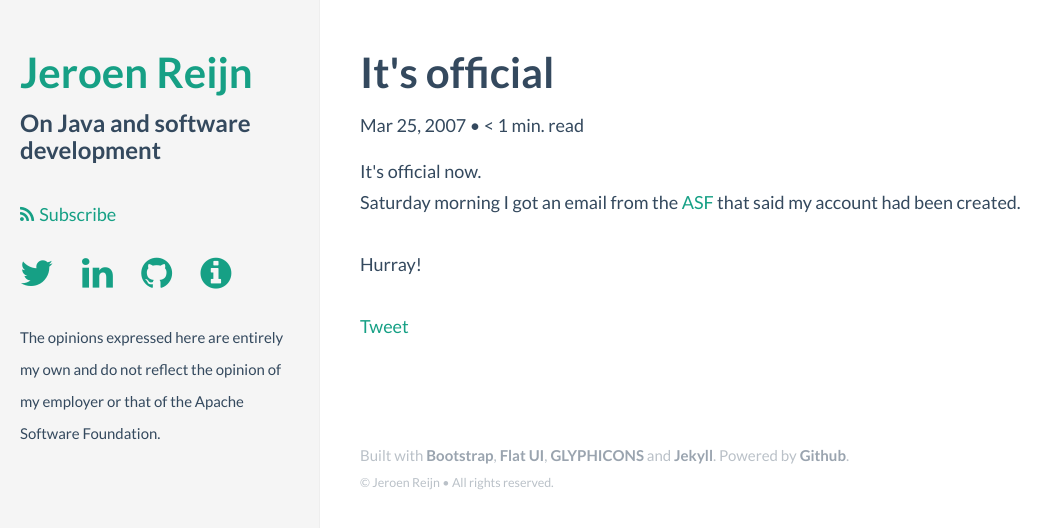
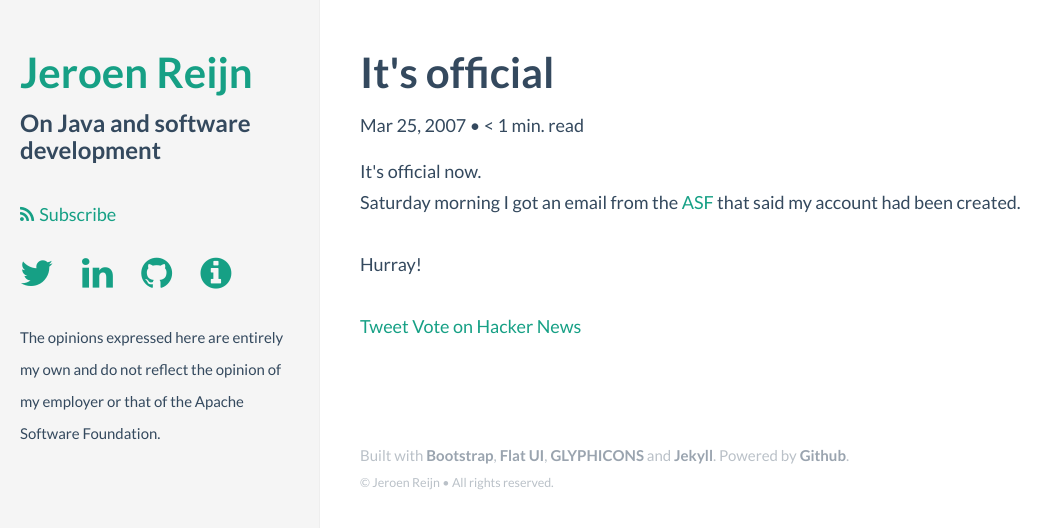
Before and after one commit to jreijn/jreijn.github.com, a Jekyll site: the page built from _posts/2007-03-25-it-official.markdown, in a window 1280 px wide. Shown: the top 528 px of the page, without its empty margins (0-1063 px from the left). Built offline with Jekyll 4.4.1, drawn with Linux system fonts in a browser that asks for light colours; Markdown is read by kramdown in place of the engine named in the settings; a script that is not in the unit is left out; comment, search, counter and statistics services are not loaded.

Commit message:
Added HN button to post page

```diff
--- a/_includes/sharing.html
+++ b/_includes/sharing.html
@@ -3,7 +3,8 @@
 
     <!-- Google + -->
     <g:plusone size="medium"></g:plusone>
-
+    <a href="https://news.ycombinator.com/submit" class="hn-button" data-count="horizontal">Vote on Hacker News</a>
+    &nbsp;&nbsp;&nbsp;&nbsp;&nbsp;&nbsp;&nbsp;&nbsp;
     <script type="text/javascript">var dzone_style = '2';</script>
     <script language="javascript" src="http://widgets.dzone.com/links/widgets/zoneit.js"></script>
 </div>
--- a/_layouts/default.html
+++ b/_layouts/default.html
@@ -37,5 +37,7 @@
 
     <script type="text/javascript">!function(d,s,id){var js,fjs=d.getElementsByTagName(s)[0],p=/^http:/.test(d.location)?'http':'https';if(!d.getElementById(id)){js=d.createElement(s);js.id=id;js.src=p+'://platform.twitter.com/widgets.js';fjs.parentNode.insertBefore(js,fjs);}}(document, 'script', 'twitter-wjs');</script>
 
+        <script type="text/javascript">var HN=[];HN.factory=function(e){return function(){HN.push([e].concat(Array.prototype.slice.call(arguments,0)))};},HN.on=HN.factory("on"),HN.once=HN.factory("once"),HN.off=HN.factory("off"),HN.emit=HN.factory("emit"),HN.load=function(){var e="hn-button.js";if(document.getElementById(e))return;var t=document.createElement("script");t.id=e,t.src="//hn-button.herokuapp.com/hn-button.js";var n=document.getElementsByTagName("script")[0];n.parentNode.insertBefore(t,n)},HN.load();</script>
+
     </body>
 </html>
```
